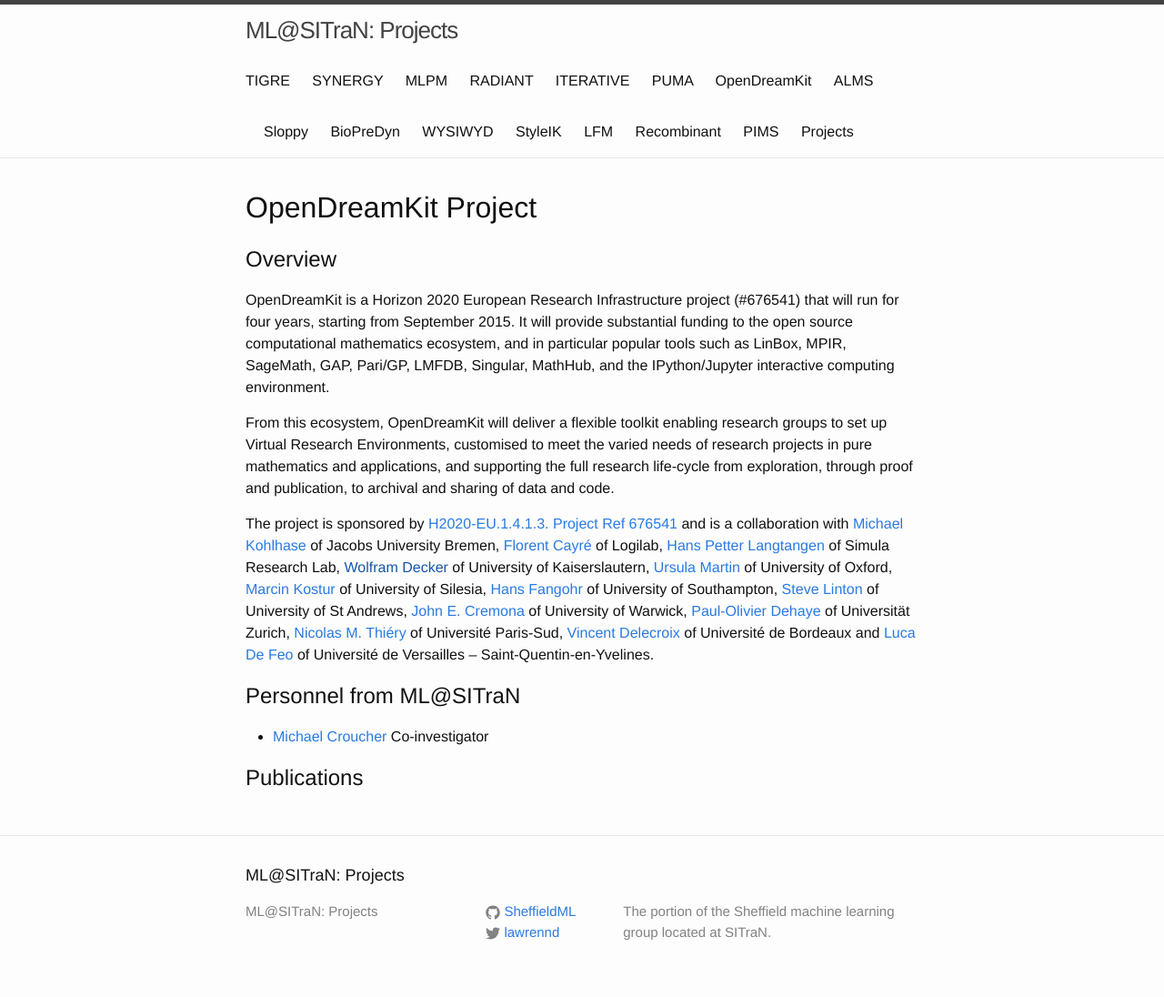
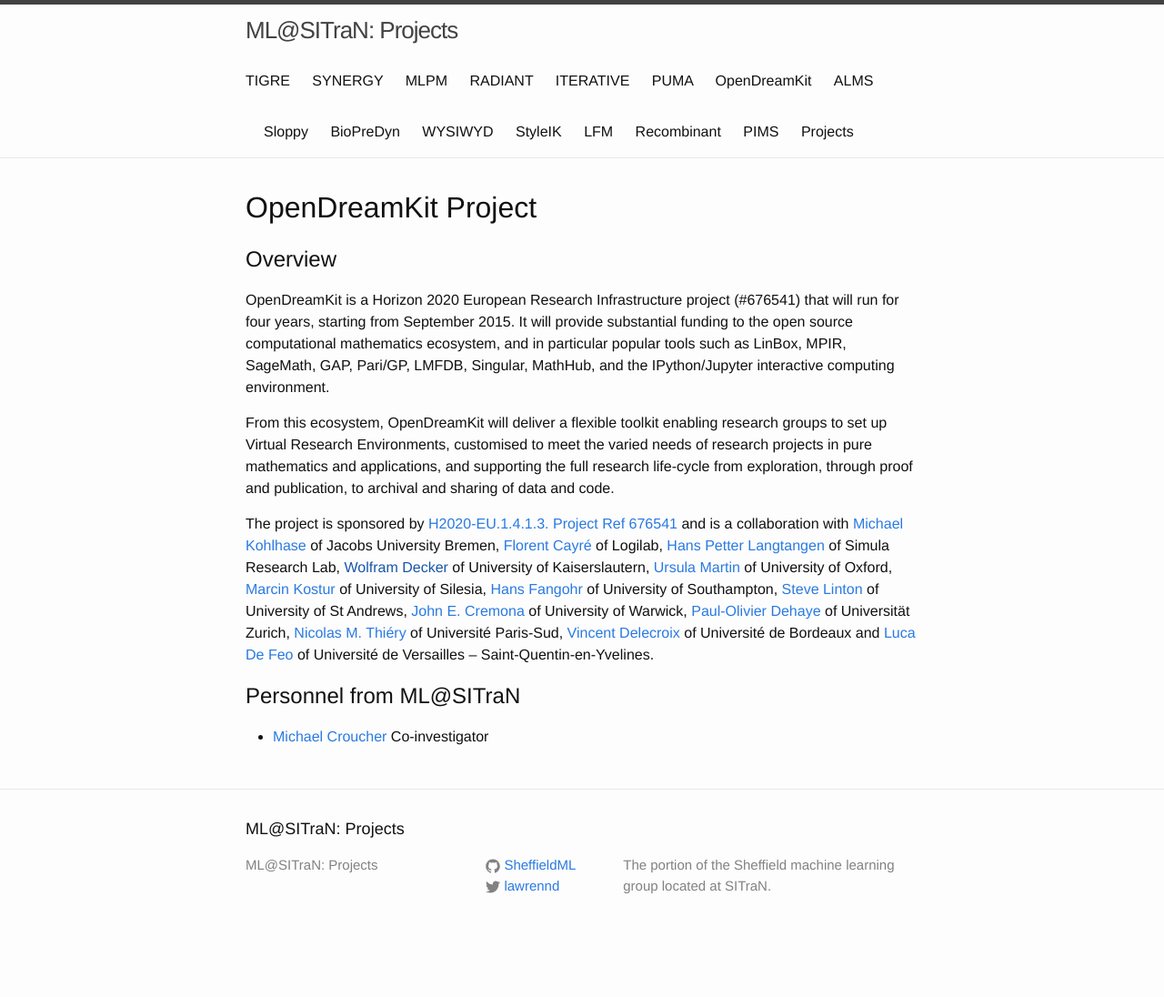
Before and after one commit to SheffieldML/projects, a Jekyll site: the page built from opendreamkit/index.md, in a window 1280 px wide. Shown: the whole page at 91% size. Built offline with Jekyll 4.4.1, drawn with Linux system fonts in a browser that asks for light colours; after the commit the page ends 1045 px from its top, so only the background shows below that.

Commit message:
Add opendreamkit

```diff
--- a/opendreamkit/index.md
+++ b/opendreamkit/index.md
@@ -17,9 +17,3 @@
 ## Personnel from ML@SITraN
 
 - [Michael Croucher](http://www.walkingrandomly.com/) Co-investigator
-
-
-
-<a name="publications"></a>
-
-## Publications
--- a/projectPageMaker.py
+++ b/projectPageMaker.py
@@ -94,7 +94,8 @@
 
 
 # Give information about publications
-outputString+="<a name=\"publications\"></a>\n\n## Publications\n\n"
+if len(project['publications'])>0:
+    outputString+="<a name=\"publications\"></a>\n\n## Publications\n\n"
 for key in project['publications']:
     if key == 'conference':
         outputString+="The following conference publications were made associated with this project.\n\n"
```
